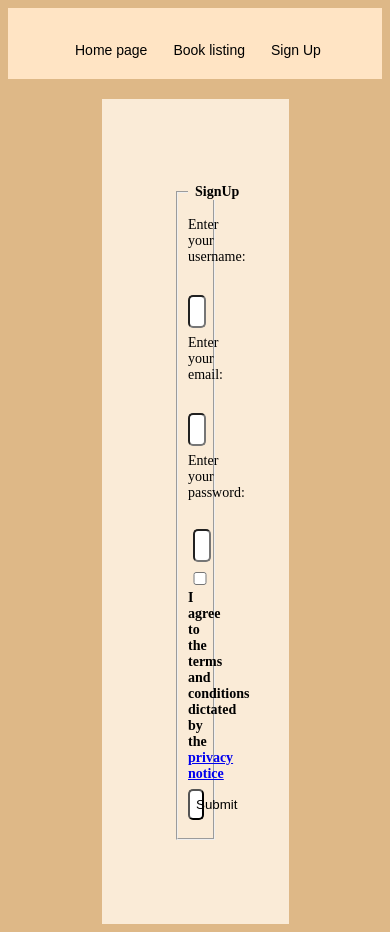
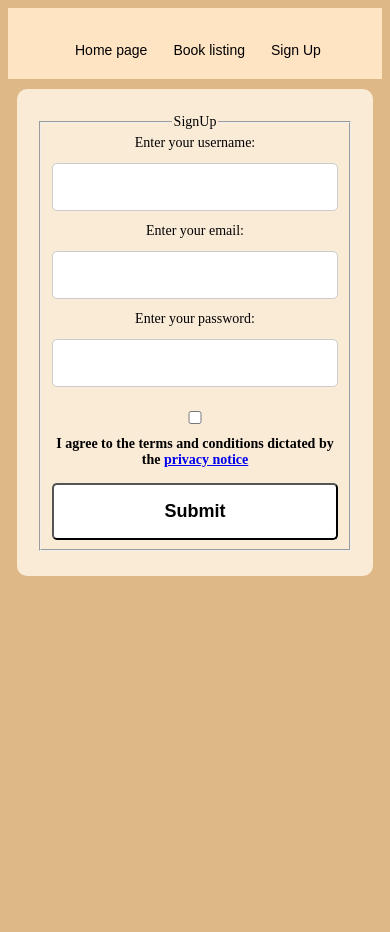
Before and after one commit to iymburu/assignment2, a plain HTML site: page signup.html in a window 390 px wide. After the commit the page ends 844 px from the top, so only its background shows below. Drawn offline with Linux system fonts and the light colour scheme.

Commit message:
Improve styles for signup form and mobile responsiveness
Refactor signup form styles for better responsiveness and aesthetics.

```diff
--- a/style.css
+++ b/style.css
@@ -72,31 +72,37 @@ body{
 #card4:hover,#card1:hover,#card2:hover,#card3:hover{box-shadow: 0 16px 32px 0 rgba(0,0,0,0.2);}
 
 .signup{
-    margin-left: 25%;
-    margin-right: 25%;
-    margin-top: 20px;
-    padding: 74px;
+    margin: 20px auto;
+    padding: 40px 50px;
     background-color: antiquewhite;
-    text-align:justify ;
+    text-align:center ;
+    border-radius: 10px;
+    box-sizing: border-box;
+    width:100%;
+    max-width: 500px;
 }
+
 .signup input{
-    padding: 7px;
-    margin: 5px;
+    padding: 10px;
+    margin: 10px 0;
     border-radius: 5px;
+    border: 1px solid #ccc;
+    box-sizing: border-box;
+    width:100%;
 }
 .signup button{
     background-color: white;
     color: black;
     border-radius: 5px;
-    width: 75%;
-    padding: 6px;
+    width: 100%;
+    padding: 12px;
+    margin-top: 15px;
 
 }
 .signup button:hover{
     background-color: aqua;
 }
 fieldset input{
-    text-align: center;
     align-items: center;
 }
 #Blist div{
@@ -222,50 +228,6 @@ fieldset input{
     padding: 1rem;
     margin: 1rem 0;
   }
-    /*9. fieldset styling*/
-     fieldset {
-    width: 100%;
-    min-width: 0; /* Prevents horizontal scrolling */
-    padding: 1rem;
-    margin: 1rem 0;
-    box-sizing: border-box;
-  }
-
-  legend {
-    font-size: 1.1rem;
-    padding: 0 0.5rem;
-    margin-bottom: 0.5rem;
-    float: none;
-    width: 100%;
-  }
-
-  /* Ensure form elements inside fieldset are responsive */
-  fieldset input,
-  fieldset select,
-  fieldset textarea {
-    width: 100%;
-    max-width: 100%;
-    box-sizing: border-box;
-  }
-
-  /* Stack radio buttons and checkboxes vertically */
-  fieldset label {
-    display: block;
-    margin-bottom: 0.5rem;
-  }
-
-  /* For inline form elements */
-  .form-row {
-    flex-direction: column;
-    margin-bottom: 0.75rem;
-  }
-
-  .form-row label,
-  .form-row input {
-    width: 100%;
-    margin-bottom: 0.25rem;
-  }
-}
 
 
   /* Contact page specific */
@@ -277,6 +239,25 @@ fieldset input{
     width: 100%;
     margin-bottom: 1.5rem;
   }
+}
+.signup {
+        width: 95%; /* Use almost full screen width */
+        max-width: none; /* Remove the desktop max-width */
+        margin: 10px auto; /* Less margin on mobile */
+        padding: 25px 20px; /* Much smaller padding for mobile */
+    }
+
+    .signup input {
+        padding: 14px; /* Even larger for mobile touch targets */
+        margin: 12px 0; /* More spacing between fields */
+        font-size: 16px; /* Prevents iOS zoom */
+    }
+
+    .signup button {
+        padding: 16px; /* Larger for easy tapping */
+        font-size: 18px; /* More readable on mobile */
+        font-weight: bold;
+    }
 }
 
 /* ===== Extra Small Devices (Phones < 480px) ===== */
@@ -307,22 +288,18 @@ fieldset input{
     width: 100%;
     margin-bottom: 1rem;
   }
+ .signup {
+        width: 98%; /* Almost edge-to-edge */
+        padding: 20px 15px; /* Minimal padding */
+        margin: 5px auto; /* Very little margin */
+    }
+
+.signup h2,
+.signup legend {
+        font-size: 1.4rem; /* Smaller heading on tiny screens */
+    }
 }
-fieldset {
-    padding: 0.75rem;
-    margin: 0.75rem 0;
-  }
 
-  legend {
-    font-size: 1rem;
-    font-weight: bold;
-  }
-
-  /* Reduce spacing in tight forms */
-  fieldset > * {
-    margin-bottom: 0.5rem;
-  }
-}
 
 /* ===== Fix for mobile touch targets ===== */
 @media (hover: none) and (pointer: coarse) {
```
